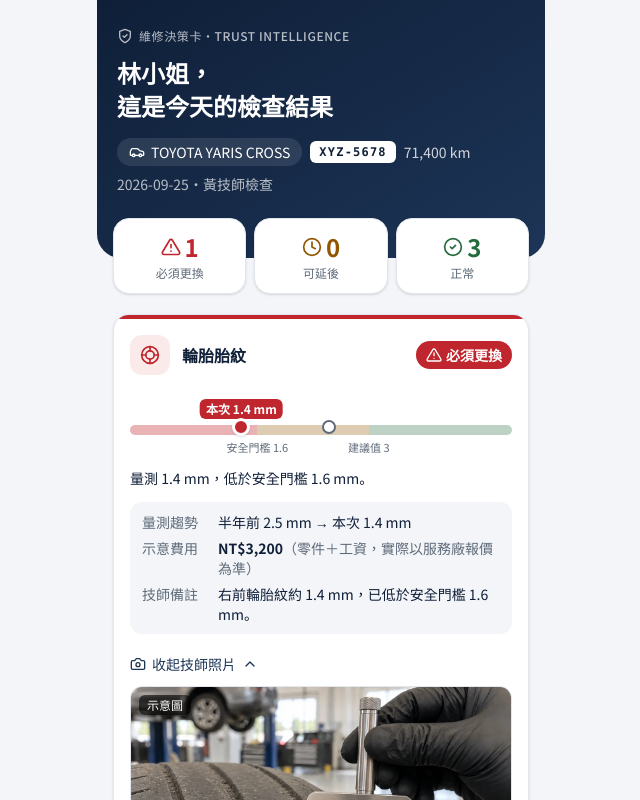
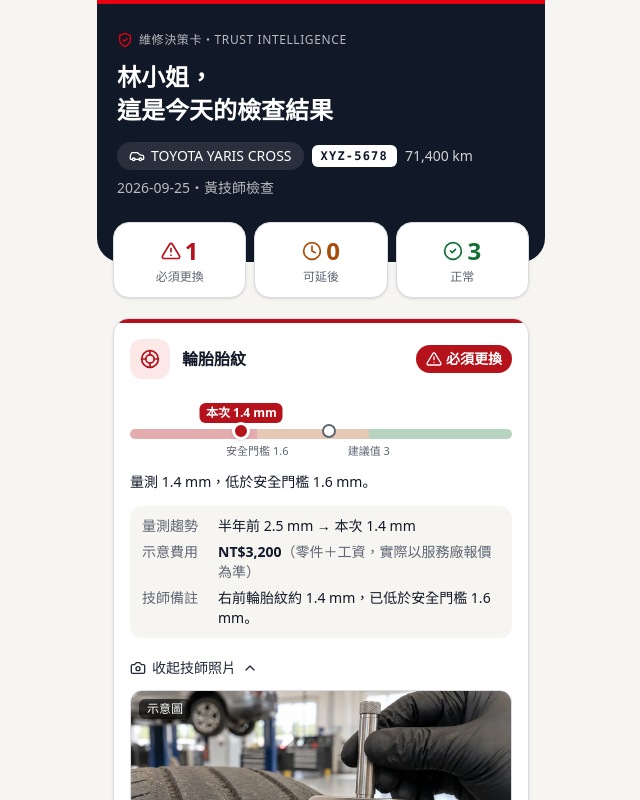
Before and after one commit to hh123456tw/toyota-trust-intelligence-mvp, a Next.js app: page /card/lin in a window 1280 px wide. Shown: the top 800 px of the page, without its empty margins (319-959 px from the left). Built offline with nearby package versions, Linux system fonts and the light colour scheme.

Commit message:
介面配色改成和決賽簡報一致：深色 #111827、TOYOTA 紅、暖白底，字型改微軟正黑體
結論色與灰字依簡報色調整到對比 5:1 以上；標題區改平面深色加紅色飾條。

```diff
--- a/src/app/card/[id]/DecisionCard.tsx
+++ b/src/app/card/[id]/DecisionCard.tsx
@@ -54,9 +54,9 @@ export default function DecisionCard(props: {
 
   return (
     <main className="mx-auto max-w-md pb-16">
-      <header className="rounded-b-3xl bg-gradient-to-br from-ink to-ink-2 px-5 pt-7 pb-16 text-white">
+      <header className="rounded-b-3xl border-t-4 border-brand bg-ink px-5 pt-7 pb-16 text-white">
         <p className="flex items-center gap-1.5 text-xs font-medium tracking-wider text-white/70">
-          <Icon name="shield" className="size-4" />
+          <Icon name="shield" className="size-4 text-brand" />
           維修決策卡・TRUST INTELLIGENCE
         </p>
         <h1 className="mt-3 text-2xl leading-snug font-bold">
--- a/src/app/globals.css
+++ b/src/app/globals.css
@@ -1,19 +1,22 @@
 @import "tailwindcss";
 
 @theme inline {
-  --color-paper: #f3f5f8;
-  --color-ink: #0f1f38;
-  --color-ink-2: #1d3557;
-  --color-muted: #5f6b7a;
-  --color-line: #e3e7ed;
-  --color-must: #c0262d;
-  --color-must-soft: #fbeaea;
-  /* 對 defer-soft 底色 5.35:1，符合 WCAG AA。 */
-  --color-defer: #935600;
+  /* 配色和決賽簡報一致：深色 #111827、TOYOTA 紅 #E60012、暖白底 #F7F5F1。 */
+  --color-paper: #f7f5f1;
+  --color-ink: #111827;
+  --color-ink-2: #1f2937;
+  --color-brand: #e60012;
+  /* 簡報灰 #6B7280 在暖白底只有 4.44:1，加深到 5.31:1。 */
+  --color-muted: #5f6673;
+  --color-line: #d9dde3;
+  --color-must: #b5121b;
+  --color-must-soft: #fde8e8;
+  /* 結論色都和自己的淡色底對比 5:1 以上（WCAG AA）。 */
+  --color-defer: #a84d07;
   --color-defer-soft: #fdf3e2;
-  --color-ok: #256b3e;
+  --color-ok: #137035;
   --color-ok-soft: #e8f4ec;
-  --font-sans: var(--font-noto), "Noto Sans TC", "PingFang TC", "Microsoft JhengHei", system-ui, sans-serif;
+  --font-sans: "Microsoft JhengHei", "PingFang TC", "Noto Sans TC", system-ui, sans-serif;
 }
 
 body {
--- a/src/app/layout.tsx
+++ b/src/app/layout.tsx
@@ -1,9 +1,5 @@
 import type { Metadata, Viewport } from "next";
-import { Noto_Sans_TC } from "next/font/google";
 import "./globals.css";
-
-// 中文字型很大，不預載；載入前先用系統字型。
-const noto = Noto_Sans_TC({ weight: "variable", preload: false, variable: "--font-noto" });
 
 export const metadata: Metadata = {
   title: "維修決策卡｜Trust Intelligence",
@@ -13,12 +9,12 @@ export const metadata: Metadata = {
 export const viewport: Viewport = {
   width: "device-width",
   initialScale: 1,
-  themeColor: "#0f1f38",
+  themeColor: "#111827",
 };
 
 export default function RootLayout({ children }: LayoutProps<"/">) {
   return (
-    <html lang="zh-Hant" className={`h-full antialiased ${noto.variable}`}>
+    <html lang="zh-Hant" className="h-full antialiased">
       <body className="min-h-full">{children}</body>
     </html>
   );
--- a/src/app/tech/[id]/Workbench.tsx
+++ b/src/app/tech/[id]/Workbench.tsx
@@ -50,7 +50,7 @@ export default function Workbench(props: {
     // record-scale：整頁放大 125%，1920×1080 錄影時字才看得清楚（見 globals.css）。
     <div className="record-scale grid h-screen grid-cols-[minmax(0,46rem)_auto] justify-center gap-10 bg-paper p-6">
       <section className="min-w-0 space-y-4 overflow-y-auto pr-1">
-        <div className="flex items-center gap-3 rounded-2xl bg-gradient-to-br from-ink to-ink-2 p-5 text-white">
+        <div className="flex items-center gap-3 rounded-2xl border-l-4 border-brand bg-ink p-5 text-white">
           <span className="grid size-12 place-items-center rounded-xl bg-white/10">
             <Icon name="wrench" className="size-6" />
           </span>
```
